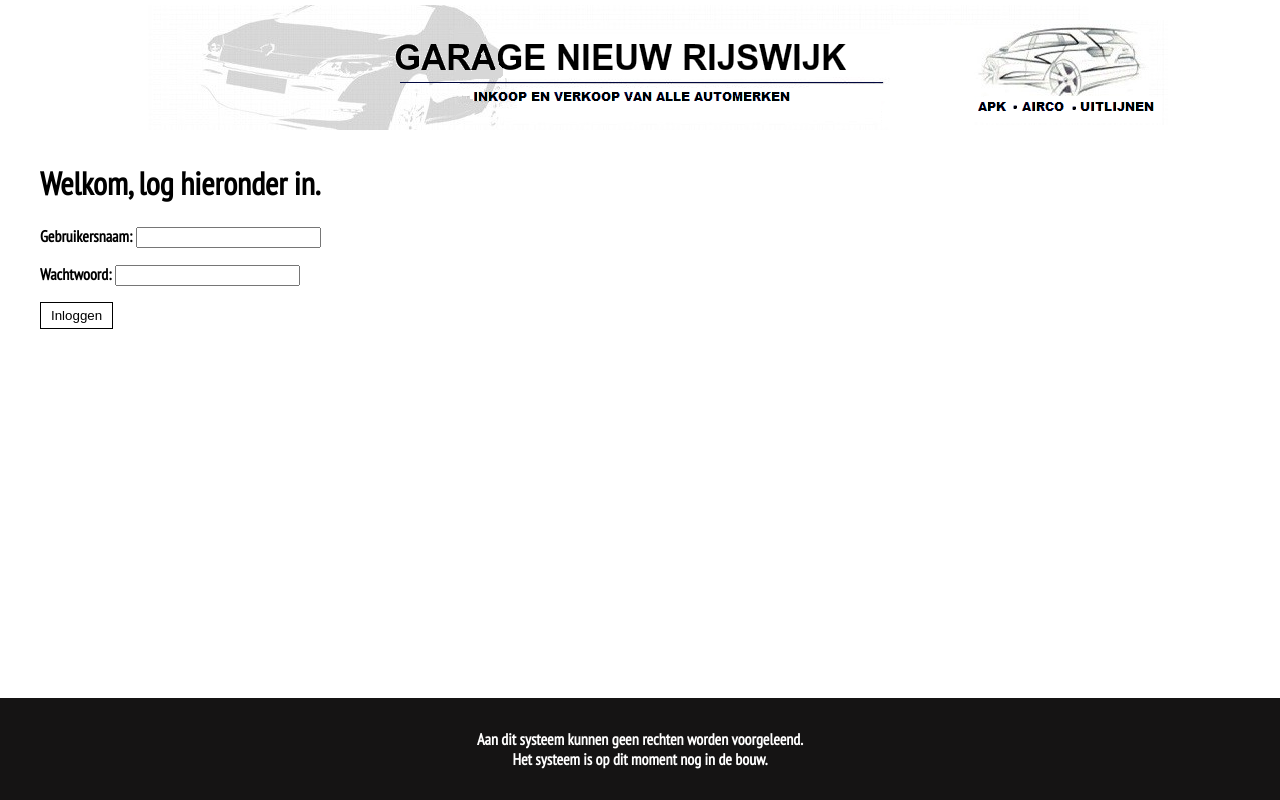
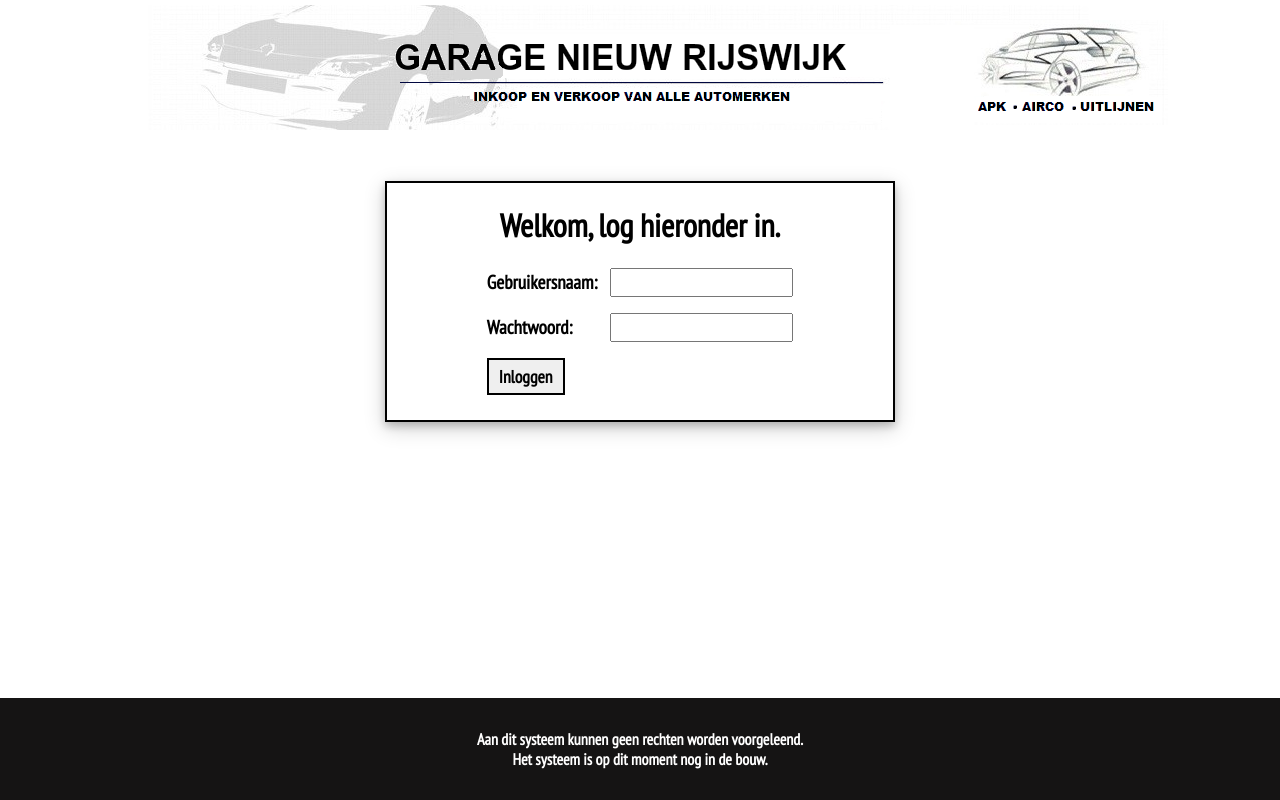
Before and after one commit to TzunderWulf/reservationWebsite, a PHP site: page /admin/login.php in a window 1280 px wide. Run offline with PHP 8.4, Linux system fonts and the light colour scheme.

Commit message:
added styling to the login form (admin)

```diff
--- a/admin/login.php
+++ b/admin/login.php
@@ -13,11 +13,11 @@ require_once("../includes/validation-login.php")
         </head>
 
         <body class="container">
-        <div class="item-a">
-            <img src="../images/header.png" alt="header image">
-        </div>
+        <header>
+            <img id="header-img" src="../images/header.png" alt="header image">
+        </header>
 
-        <div class="item-b">
+        <main>
             <form action="" method="post">
                 <h1>Welkom, log hieronder in.</h1>
 
@@ -40,11 +40,11 @@ require_once("../includes/validation-login.php")
                 <input type="submit" name="submit" value="Inloggen">
                 </div>
             </form>
-        </div>
+        </main>
 
-        <div class="item-c">
+        <footer>
             <p>Aan dit systeem kunnen geen rechten worden voorgeleend. <br> Het systeem is op dit moment nog in de bouw.</p>
-        </div>
+        </footer>
 
         <script src="../scripts/main.js"></script>
         </body>
--- a/styles/stylesheet-login.css
+++ b/styles/stylesheet-login.css
@@ -1,6 +1,7 @@
 html, body {
     width: 100%;
     height: 100%;
+    margin: 0;
     font-family: 'PT Sans Narrow', sans-serif;
     font-weight: bold;
 }
@@ -11,40 +12,61 @@ html, body {
     grid-template-columns: auto 1200px auto;
     grid-template-rows: auto 1fr auto;
     min-height: 100%;
-    grid-gap: 10px;
     grid-template-areas:
     ". header ."
     ". main ."
     "footer footer footer";
 }
 
-.item-a {
+header {
     grid-area: header;
 }
 
-img {
-    display:block;
-    margin: auto;
-}
-
-.item-b {
+main {
     grid-area: main;
 }
 
-.item-c {
+footer {
     grid-area: footer;
     background-color: #151414;
-    color: white;
-    margin: 0;
+    color: #FFFFFF;
     width: 100%;
     padding: 15px 0;
     text-align: center;
 }
 
+#header-img {
+    display:block;
+    margin: auto;
+}
+
+form {
+    border: 2px solid black;
+    padding: 0 100px 25px 100px;
+    width: fit-content;
+    margin: 50px auto;
+    box-shadow: 0 4px 8px 0 rgba(0, 0, 0, 0.2), 0 6px 20px 0 rgba(0, 0, 0, 0.19);
+}
+
+h1 {
+   text-align: center;
+}
+
+label {
+    font-size: 1.2em;
+    display: inline-block;
+    width: 120px;
+}
+
+input {
+    font-size: 1.1em;
+    font-family: 'PT Sans Narrow', sans-serif;
+    font-weight: bold;
+}
+
 input[type=submit] {
+    border: 2px solid #000000;
     padding: 5px 10px;
-    background-color: white;
-    border: 1px solid black;
     transition: all 0.4s ease-in-out 0.2ms;
 }
 
@@ -53,7 +75,7 @@ input[type=submit]:hover {
 }
 
 .error-message, #warning-text {
-    color: red;
+    color: #FF0000;
 }
 
 #warning-text {
```
